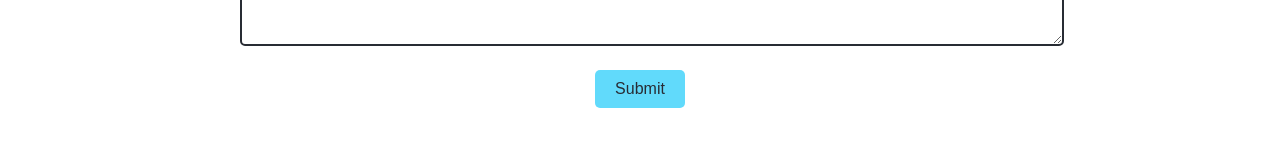
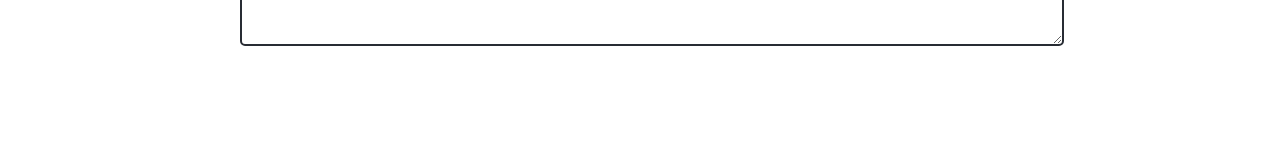
Before and after one commit to PierrunoYT/LinguaSync, a React (Create React App) app in the folder frontend/: page / in a window 1280 px wide. Shown: the part 361-508 px from the top of the page. Built offline with nearby package versions, Linux system fonts and the light colour scheme; no server answers.

Commit message:
Remove submit button and implement auto-processing with debounce

```diff
--- a/frontend/src/App.css
+++ b/frontend/src/App.css
@@ -107,29 +107,10 @@ main {
   box-shadow: 0 0 5px rgba(97, 218, 251, 0.5);
 }
 
-.submit-button {
-  padding: 10px 20px;
-  font-size: 16px;
-  background-color: #61dafb;
-  color: #282c34;
-  border: none;
-  border-radius: 5px;
-  cursor: pointer;
-  transition: background-color 0.3s ease;
-}
-
-.submit-button:hover:not(:disabled) {
-  background-color: #4fa8d5;
-}
-
-.submit-button:disabled {
-  background-color: #cccccc;
-  cursor: not-allowed;
-}
-
-.submit-button:focus {
-  outline: none;
-  box-shadow: 0 0 5px rgba(97, 218, 251, 0.5);
+.loading-indicator {
+  font-size: 18px;
+  color: #61dafb;
+  margin-top: 10px;
 }
 
 .error-message {
@@ -156,19 +137,6 @@ main {
 .streaming-response {
   white-space: pre-wrap;
   word-break: break-word;
-  font-size: 16px;
-  line-height: 1.5;
-}
-
-@keyframes blink {
-  0% { opacity: .2; }
-  20% { opacity: 1; }
-  100% { opacity: .2; }
-}
-
-.streaming-response::after {
-  content: '▋';
-  animation: blink 1s infinite;
 }
 
 @media (max-width: 600px) {
@@ -189,8 +157,4 @@ main {
   .language-select {
     width: 100%;
   }
-
-  .submit-button {
-    width: 100%;
-  }
 }
--- a/frontend/src/App.tsx
+++ b/frontend/src/App.tsx
@@ -1,4 +1,4 @@
-import React, { useState, useEffect } from 'react';
+import React, { useState, useEffect, useCallback } from 'react';
 import './App.css';
 
 type Tab = 'translation' | 'grammarCheck' | 'vocabularyExplanation' | 'usageExamples';
@@ -23,6 +23,14 @@ function App() {
     }
   }, []);
 
+  const debounce = (func: (...args: any[]) => void, delay: number) => {
+    let timeoutId: NodeJS.Timeout;
+    return (...args: any[]) => {
+      clearTimeout(timeoutId);
+      timeoutId = setTimeout(() => func(...args), delay);
+    };
+  };
+
   const handleInputChange = (event: React.ChangeEvent<HTMLTextAreaElement>) => {
     setQuery(event.target.value);
   };
@@ -41,13 +49,12 @@ function App() {
     setError('');
   };
 
-  const handleSubmit = async () => {
+  const processQuery = useCallback(async () => {
     setError('');
     setStreamingResponse('');
     setIsLoading(true);
 
     if (!query) {
-      setError('Please enter a query.');
       setIsLoading(false);
       return;
     }
@@ -145,7 +152,15 @@ function App() {
     } finally {
       setIsLoading(false);
     }
-  };
+  }, [query, apiKey, activeTab, inputLanguage, outputLanguage]);
+
+  const debouncedProcessQuery = useCallback(debounce(processQuery, 1000), [processQuery]);
+
+  useEffect(() => {
+    if (query) {
+      debouncedProcessQuery();
+    }
+  }, [query, debouncedProcessQuery]);
 
   const languages = [
     'English', 'Spanish', 'French', 'German', 'Italian', 'Portuguese', 'Russian', 'Chinese', 'Japanese', 'Korean'
@@ -204,10 +219,8 @@ function App() {
             rows={5}
             className="language-input"
           />
-          <button onClick={handleSubmit} className="submit-button" disabled={isLoading}>
-            {isLoading ? 'Processing...' : 'Submit'}
-          </button>
         </div>
+        {isLoading && <div className="loading-indicator">Processing...</div>}
         {error && <div className="error-message">{error}</div>}
         {streamingResponse && (
           <div className="response-container">
```
